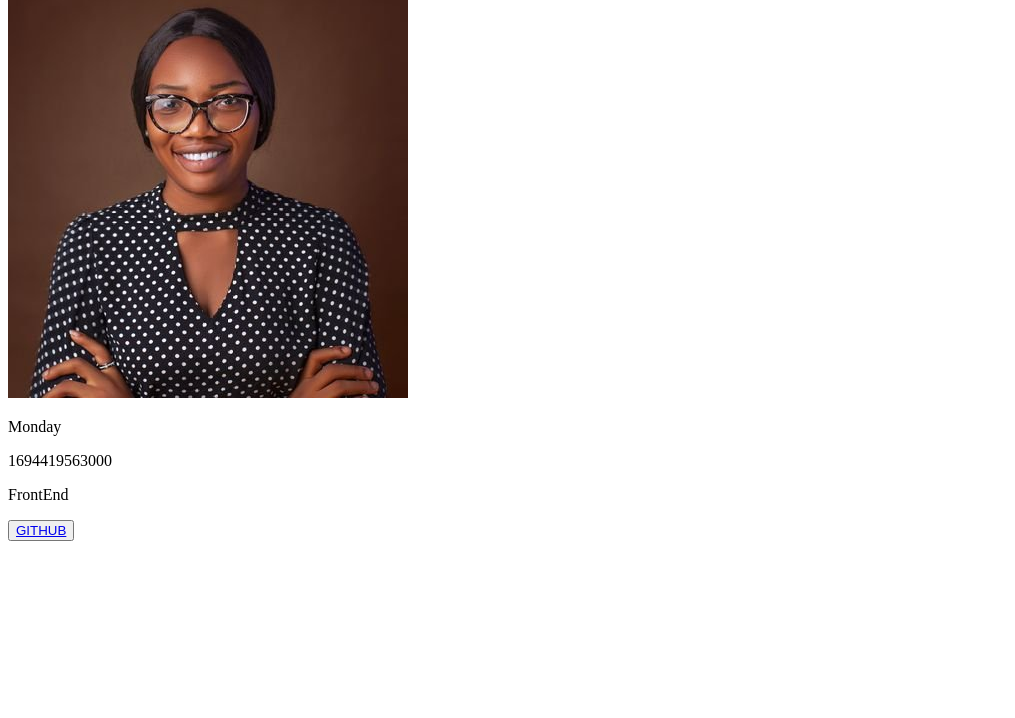
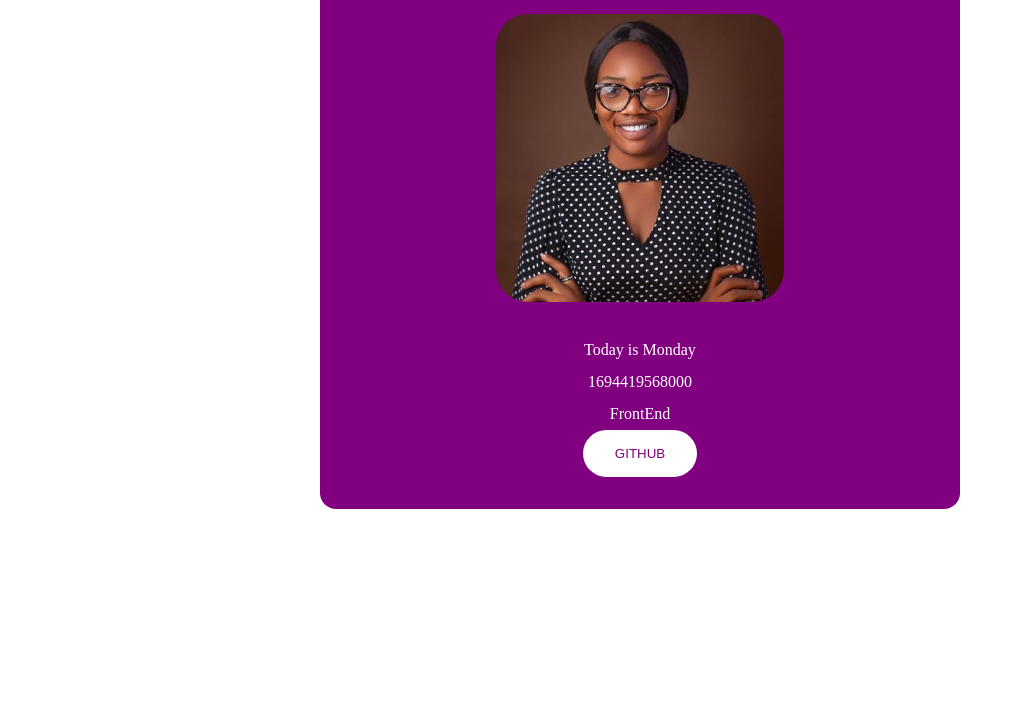
Before and after one commit to Glorypaul-pixel/FEPage, a plain HTML site: page week1 task/index.html in a window 1280 px wide. Shown: the part 82-800 px from the top of the page, without its empty margins (0-1015 px from the left). Drawn offline with Linux system fonts and the light colour scheme.

Commit message:
i tgink i am done

```diff
--- a/week1 task/index.html
+++ b/week1 task/index.html
@@ -7,6 +7,7 @@
     <title>HNG TASK 1</title>
   </head>
   <body>
+    <main>
       <h1 id="slackUserName" data-testid="slackUserName"
         >Madubueze Gloria Ifeoma</h1
       >
@@ -14,8 +15,8 @@
         src="pfp.jpg"
         alt="Madubueze Gloria Ifeoma"
         data-testid="slackDisplayImage" />
-    <p class="currentTime" data-testid="currentDayOfTheWeek"></p>
-    <p class="UTCTime" data-testid="currentUTCTime"></p>
+      <p class="currentDayOfTheWeek" data-testid="currentDayOfTheWeek"></p>
+      <p class="currentUTCTime" data-testid="currentUTCTime"></p>
       <p id="myTrack">FrontEnd</p>
       <button type="submit">
         <a
@@ -24,6 +25,7 @@
           >GITHUB</a
         >
       </button>
+    </main>
     <script src="script.js"></script>
   </body>
 </html>
--- a/week1 task/script.js
+++ b/week1 task/script.js
@@ -1,30 +1,23 @@
-const day = document.querySelector(".currentTime");
-const UTCTime = document.querySelector(".UTCTime");
+let currentDay = document.querySelector(".currentDayOfTheWeek");
+let UTCTime = document.querySelector(".currentUTCTime");
 
-//To extract current day from the DATE object
-const date = new Date();
-const currentTime = date.getDay();
+function dateAndTime() {
+  let today = new Date();
+  let day = today.getDay();
 
-//To display current day accordingly
-if (currentTime == 0) {
-  day.innerHTML = "Sunday";
-} else if (currentTime == 1) {
-  day.innerHTML = "Monday";
-} else if (currentTime == 2) {
-  day.innerHTML = "Tuesday";
-} else if (currentTime === 3) {
-  day.innerHTML = "Wednesday";
-} else if (currentTime == 4) {
-  day.innerHTML = "Thursday";
-} else if (currentTime == 5) {
-  day.innerHTML = "Friday";
-} else {
-  day.innerHTML = "Saturday";
+  let weeklyDays = [
+    "Sunday",
+    "Monday",
+    "Tuesday",
+    "Wednesday",
+    "Thursday",
+    "Friday",
+    "Saturday",
+  ];
+  let todaysDay = weeklyDays[day];
+  currentDay.innerHTML = "Today is " + todaysDay;
+
+  let time = today.getTime();
+  UTCTime.innerHTML = time;
 }
-
-function timer() {
-  const date = new Date();
-  let z = date.getTime();
-  UTCTime.innerHTML = z;
-}
-setTimeout(timer(), 1000);
+setInterval(dateAndTime, 100);
--- a/week1 task/style.css
+++ b/week1 task/style.css
@@ -0,0 +1,36 @@
+* {
+  padding: 0;
+  margin: 0;
+  box-sizing: border-box;
+}
+body {
+}
+main {
+  width: 50%;
+  background-color: purple;
+  color: white;
+  text-align: center;
+  padding: 2rem;
+  line-height: 2rem;
+  display: flex;
+  border-radius: 1rem;
+  margin-top: 2rem;
+  flex-direction: column;
+  align-items: center;
+  margin: 0 auto;
+}
+img {
+  border-radius: 2rem;
+  width: 50%;
+  margin: 2rem;
+}
+button {
+  background-color: white;
+  padding: 1rem 2rem;
+  border: none;
+  border-radius: 2rem;
+}
+a {
+  text-decoration: none;
+  color: purple;
+}
```
Lines whose indentation alone changed are shown as unchanged.
